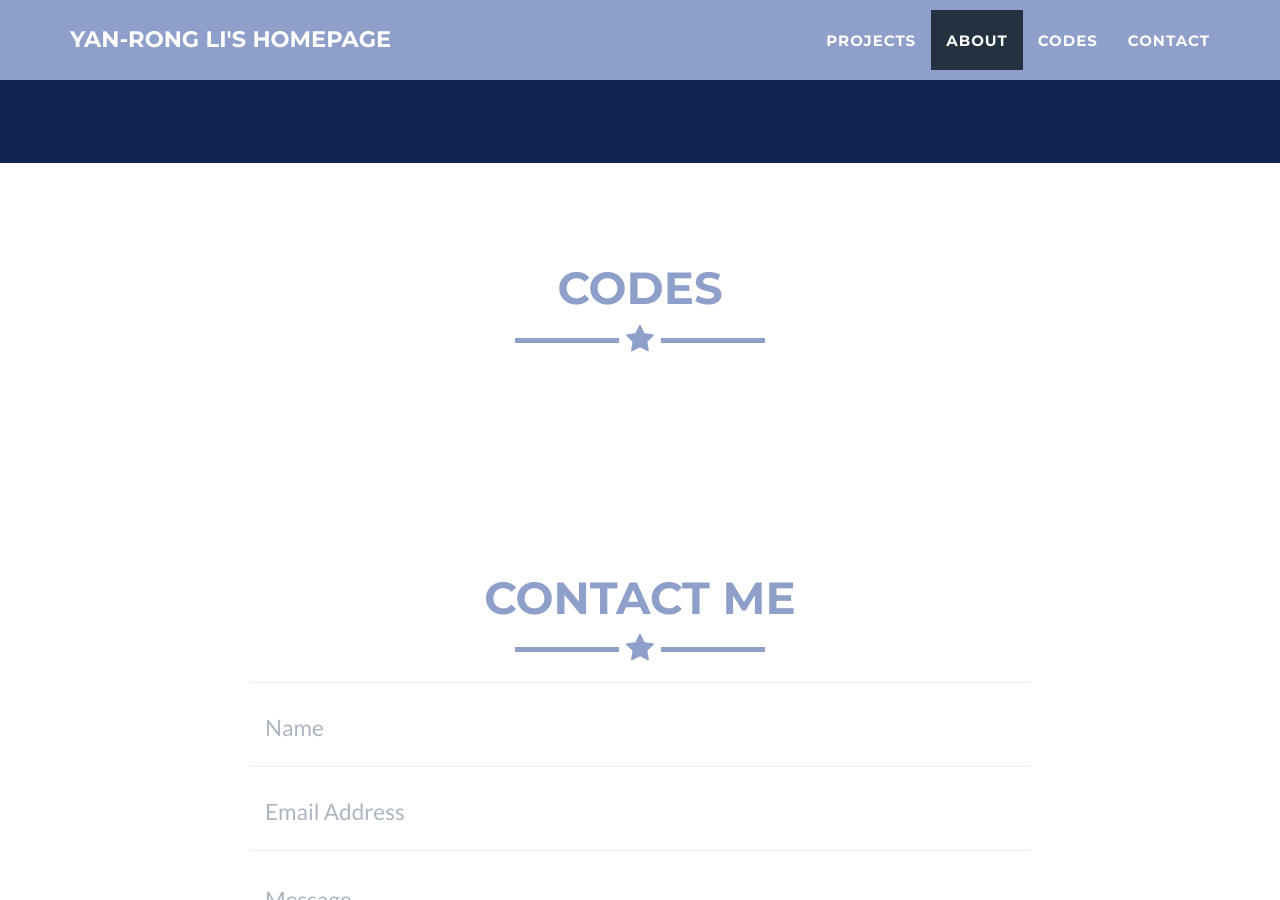
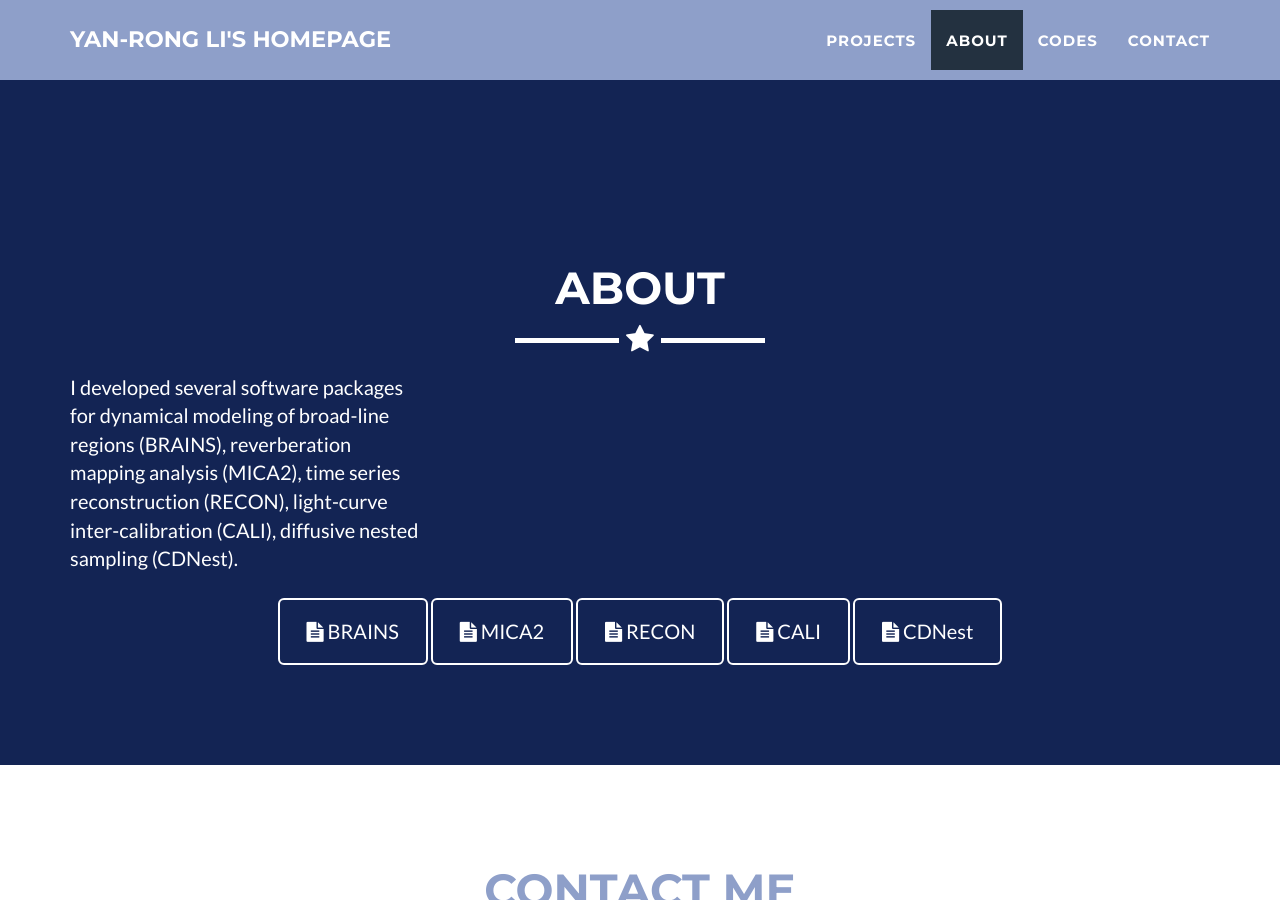
Before and after one commit to liyropt/liyropt.github.io, a Jekyll site: the page built from index.html, in a window 1280 px wide and 900 px high, scrolled down 2046 px. Built offline with Jekyll 4.4.1, drawn with Linux system fonts in a browser that asks for light colours.

Commit message:
udate code term.

```diff
--- a/_includes/codes.html
+++ b/_includes/codes.html
@@ -1,25 +1,35 @@
-<!-- Code Grid Section -->
-<section id="codes">
+ <!-- About Section -->
+ <section class="success" id="codes">
     <div class="container">
         <div class="row">
             <div class="col-lg-12 text-center">
-                <h2>Codes</h2>
-                <hr class="star-primary">
+                <h2>About</h2>
+                <hr class="star-light">
             </div>
         </div>
         <div class="row">
-            {% for post in site.posts_codes %}
-            <div class="col-sm-4 codes-item">
-                <a href="#codesModal-{{ post.modal-id }}" class="codes-link" data-toggle="modal">
-                    <div class="caption">
-                        <div class="caption-content">
-                            <i class="fa fa-search-plus fa-3x"></i>
-                        </div>
-                    </div>
-                    <img src="img/codes/{{ post.img }}" class="img-responsive" alt="{{ post.alt }}">
+            <div class="col-lg-4">
+                <p> I developed several software packages for dynamical modeling of broad-line regions (BRAINS),
+                    reverberation mapping analysis (MICA2), time series reconstruction (RECON),
+                    light-curve inter-calibration (CALI), diffusive nested sampling (CDNest). </p>
+            </div>
+            <div class="col-lg-8 col-lg-offset-2 text-center">
+                <a href="https://github.com/LiyrAstroph/BRAINS" class="btn btn-lg btn-outline">
+                    <i class="fa fa-file-text" aria-hidden="true"></i> BRAINS
+                </a>
+                <a href="https://github.com/LiyrAstroph/MICA2" class="btn btn-lg btn-outline">
+                    <i class="fa fa-file-text" aria-hidden="true"></i> MICA2
+                </a>
+                <a href="https://github.com/LiyrAstroph/RECON" class="btn btn-lg btn-outline">
+                    <i class="fa fa-file-text" aria-hidden="true"></i> RECON
+                </a>
+                <a href="https://github.com/LiyrAstroph/CALI" class="btn btn-lg btn-outline">
+                    <i class="fa fa-file-text" aria-hidden="true"></i> CALI
+                </a>
+                <a href="https://github.com/LiyrAstroph/CDNest" class="btn btn-lg btn-outline">
+                    <i class="fa fa-file-text" aria-hidden="true"></i> CDNest
                 </a>
             </div>
-        {% endfor %}
         </div>
     </div>
 </section>
```
